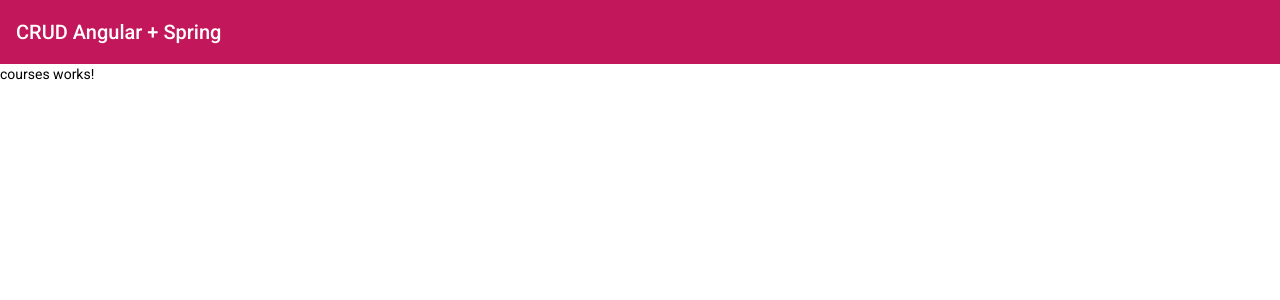
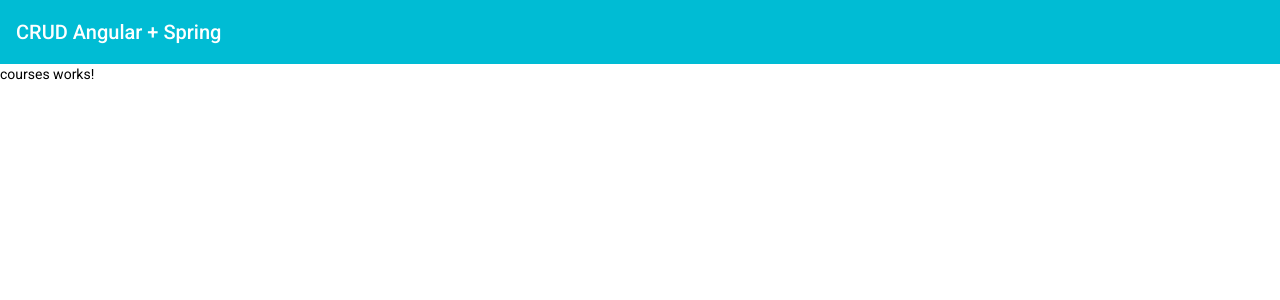
Before and after one commit to GusttavoSoares/CRUD-Angular-Spring, an Angular app in the folder crud-angular/: page /courses in a window 1280 px wide. Shown: the top 300 px of the page. Built offline with nearby package versions, Linux system fonts and the light colour scheme.

Commit message:
Fazendo uma customização personalizada do tema do Angular Material.

```diff
--- a/crud-angular/src/styles.scss
+++ b/crud-angular/src/styles.scss
@@ -1,4 +1,14 @@
 /* You can add global styles to this file, and also import other style files */
+@import '@angular/material/theming';
+@include mat-core();
+
+$custom-app-primary: mat-palette($mat-cyan);
+$custom-app-secondary: mat-palette($mat-light-green, 400, 300, 200);
+$custom-app-warn: mat-palette($mat-red);
+
+$custom-theme: mat-light-theme($custom-app-primary, $custom-app-secondary, $custom-app-warn);
+
+@include angular-material-theme($custom-theme);
 
 html, body { height: 100%; }
 body { margin: 0; font-family: Roboto, "Helvetica Neue", sans-serif; }
```
